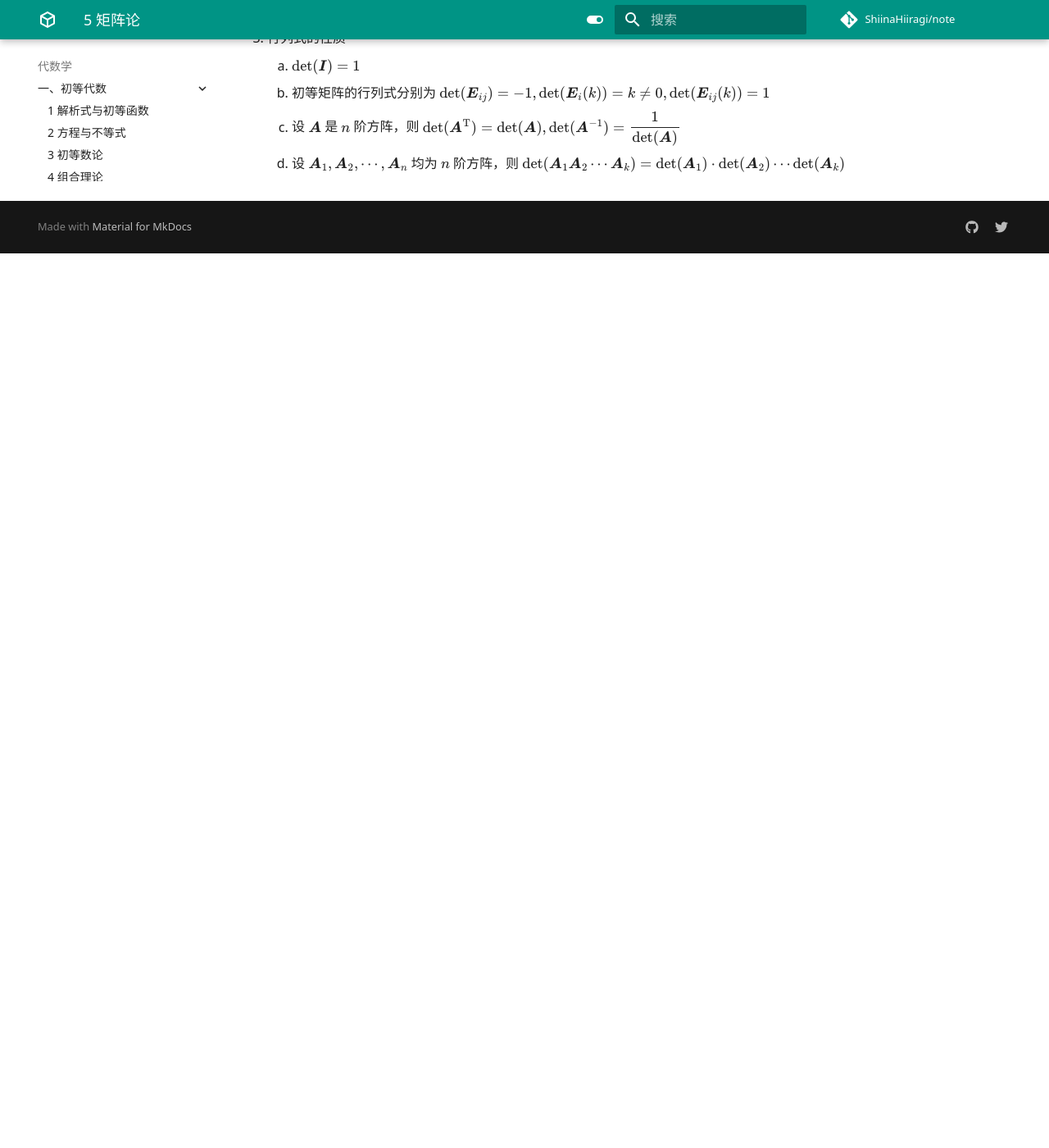
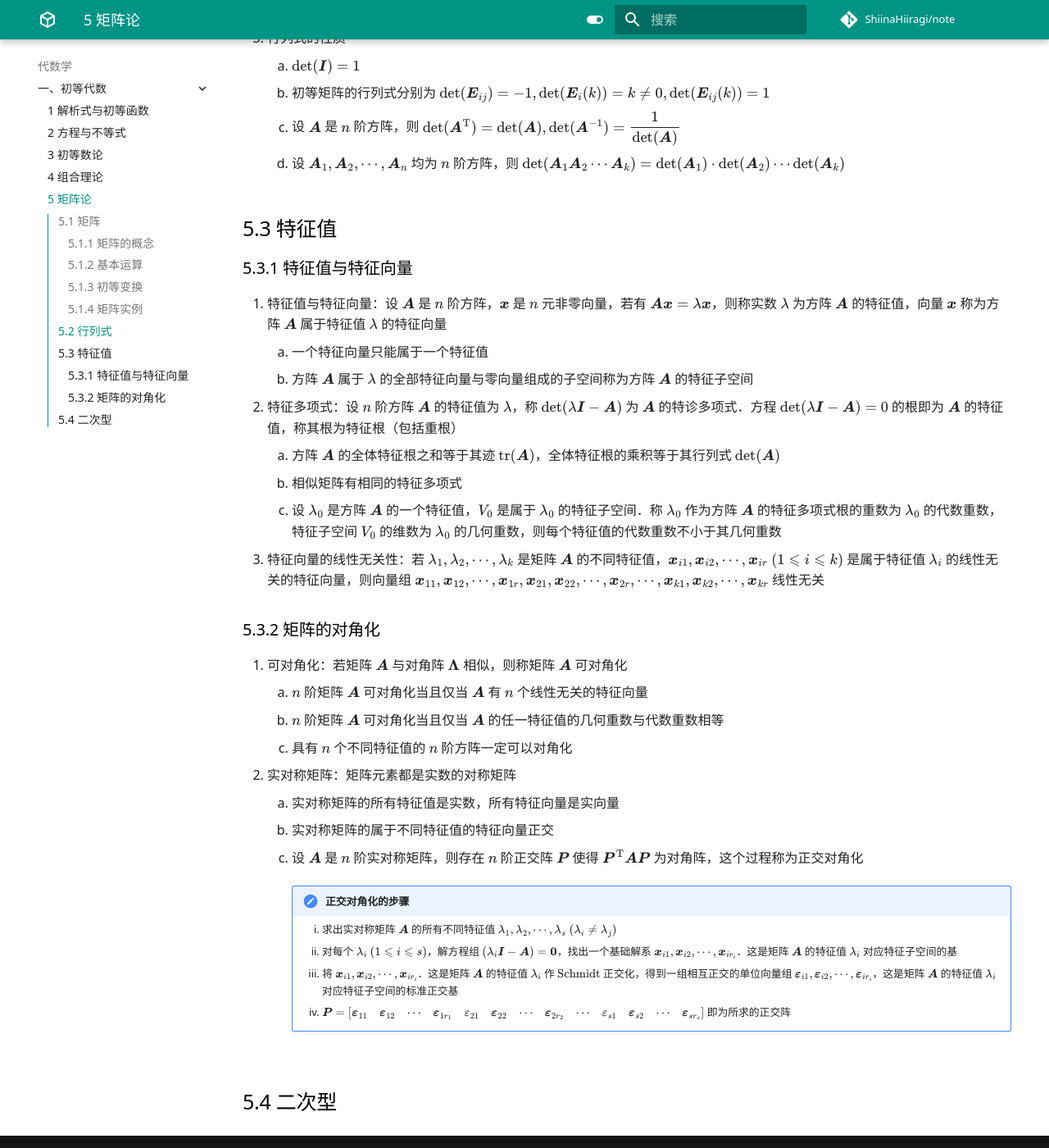
Before and after one commit to ShiinaHiiragi/note, an MkDocs documentation site: the page built from docs/alg/elem/mat.md, in a window 1280 px wide and 1400 px high, scrolled down 11762 px. Shown: the whole window at 82% size. Built offline with MkDocs 1.6.1 and Material for MkDocs 9.7.7, drawn with Linux system fonts in a browser that asks for light colours; comment, search, counter and statistics services are not loaded; before the commit the page ends 12071 px from its top, so only the background shows below that; some of the changed text lies outside the part shown.

Commit message:
add feat

```diff
--- a/docs/alg/elem/mat.md
+++ b/docs/alg/elem/mat.md
@@ -597,3 +597,32 @@
     2. 初等矩阵的行列式分别为 $\mathrm{det}(\boldsymbol E_{ij}) = -1, \mathrm{det}(\boldsymbol E_i(k)) = k \neq 0, \mathrm{det}(\boldsymbol E_{ij}(k)) = 1$
     3. 设 $\boldsymbol A$ 是 $n$ 阶方阵，则 $\mathrm{det}(\boldsymbol A^{\mathrm T}) = \mathrm{det}(\boldsymbol A), \mathrm{det}(\boldsymbol A^{-1}) = \dfrac{1}{\mathrm{det}(\boldsymbol A)}$
     4. 设 $\boldsymbol A_1, \boldsymbol A_2, \cdots, \boldsymbol A_n$ 均为 $n$ 阶方阵，则 $\mathrm{\det}(\boldsymbol A_1 \boldsymbol A_2 \cdots \boldsymbol A_k) = \mathrm{det}(\boldsymbol A_1) \cdot \mathrm{det}(\boldsymbol A_2) \cdots \mathrm{det}(\boldsymbol A_k)$
+
+## 5.3 特征值
+### 5.3.1 特征值与特征向量
+1. 特征值与特征向量：设 $\boldsymbol A$ 是 $n$ 阶方阵，$\boldsymbol x$ 是 $n$ 元非零向量，若有 $\boldsymbol{Ax} = \lambda \boldsymbol x$，则称实数 $\lambda$ 为方阵 $\boldsymbol A$ 的特征值，向量 $\boldsymbol x$ 称为方阵 $\boldsymbol A$ 属于特征值 $\lambda$ 的特征向量
+    1. 一个特征向量只能属于一个特征值
+    2. 方阵 $\boldsymbol A$ 属于 $\lambda$ 的全部特征向量与零向量组成的子空间称为方阵 $\boldsymbol A$ 的特征子空间
+2. 特征多项式：设 $n$ 阶方阵 $\boldsymbol A$ 的特征值为 $\lambda$，称 $\mathrm{det}(\lambda \boldsymbol I - \boldsymbol A)$ 为 $\boldsymbol A$ 的特诊多项式．方程 $\mathrm{det}(\lambda \boldsymbol I - \boldsymbol A) = 0$ 的根即为 $\boldsymbol A$ 的特征值，称其根为特征根（包括重根）
+    1. 方阵 $\boldsymbol A$ 的全体特征根之和等于其迹 $\mathrm{tr}(\boldsymbol A)$，全体特征根的乘积等于其行列式 $\mathrm{det}(\boldsymbol A)$
+    2. 相似矩阵有相同的特征多项式
+    3. 设 $\lambda_0$ 是方阵 $\boldsymbol A$ 的一个特征值，$V_0$ 是属于 $\lambda_0$ 的特征子空间．称 $\lambda_0$ 作为方阵 $\boldsymbol A$ 的特征多项式根的重数为 $\lambda_0$ 的代数重数，特征子空间 $V_0$ 的维数为 $\lambda_0$ 的几何重数，则每个特征值的代数重数不小于其几何重数
+3. 特征向量的线性无关性：若 $\lambda_1, \lambda_2, \cdots, \lambda_k$ 是矩阵 $\boldsymbol A$ 的不同特征值，$\boldsymbol x_{i1}, \boldsymbol x_{i2}, \cdots, \boldsymbol x_{ir} \ (1 \leqslant i \leqslant k)$ 是属于特征值 $\lambda_i$ 的线性无关的特征向量，则向量组 $\boldsymbol x_{11}, \boldsymbol x_{12}, \cdots, \boldsymbol x_{1r}, \boldsymbol x_{21}, \boldsymbol x_{22}, \cdots, \boldsymbol x_{2r}, \cdots, \boldsymbol x_{k1}, \boldsymbol x_{k2}, \cdots, \boldsymbol x_{kr}$ 线性无关
+
+### 5.3.2 矩阵的对角化
+1. 可对角化：若矩阵 $\boldsymbol A$ 与对角阵 $\boldsymbol \Lambda$ 相似，则称矩阵 $\boldsymbol A$ 可对角化
+    1. $n$ 阶矩阵 $\boldsymbol A$ 可对角化当且仅当 $\boldsymbol A$ 有 $n$ 个线性无关的特征向量
+    2. $n$ 阶矩阵 $\boldsymbol A$ 可对角化当且仅当 $\boldsymbol A$ 的任一特征值的几何重数与代数重数相等
+    3. 具有 $n$ 个不同特征值的 $n$ 阶方阵一定可以对角化
+2. 实对称矩阵：矩阵元素都是实数的对称矩阵
+    1. 实对称矩阵的所有特征值是实数，所有特征向量是实向量
+    2. 实对称矩阵的属于不同特征值的特征向量正交
+    3. 设 $\boldsymbol A$ 是 $n$ 阶实对称矩阵，则存在 $n$ 阶正交阵 $\boldsymbol P$ 使得 $\boldsymbol P^{\mathrm T} \boldsymbol{AP}$ 为对角阵，这个过程称为正交对角化
+
+        !!! note "正交对角化的步骤"
+            1. 求出实对称矩阵 $\boldsymbol A$ 的所有不同特征值 $\lambda_1, \lambda_2, \cdots, \lambda_s \ (\lambda_i \neq \lambda_j)$
+            2. 对每个 $\lambda_i \ (1 \leqslant i \leqslant s)$，解方程组 $(\lambda_i \boldsymbol I - \boldsymbol A) = \boldsymbol 0$，找出一个基础解系 $\boldsymbol x_{i1}, \boldsymbol x_{i2}, \cdots, \boldsymbol x_{ir_i}$．这是矩阵 $\boldsymbol A$ 的特征值 $\lambda_i$ 对应特征子空间的基
+            3. 将 $\boldsymbol x_{i1}, \boldsymbol x_{i2}, \cdots, \boldsymbol x_{ir_i}$．这是矩阵 $\boldsymbol A$ 的特征值 $\lambda_i$ 作 $\text{Schmidt}$ 正交化，得到一组相互正交的单位向量组 $\boldsymbol \varepsilon_{i1}, \boldsymbol \varepsilon_{i2}, \cdots, \boldsymbol \varepsilon_{ir_i}$，这是矩阵 $\boldsymbol A$ 的特征值 $\lambda_i$ 对应特征子空间的标准正交基
+            4. $\boldsymbol P = \begin{bmatrix} \boldsymbol \varepsilon_{11} & \boldsymbol \varepsilon_{12} & \cdots & \boldsymbol \varepsilon_{1r_1} & \varepsilon_{21} & \boldsymbol \varepsilon_{22} & \cdots & \boldsymbol \varepsilon_{2r_2} & \cdots & \varepsilon_{s1} & \boldsymbol \varepsilon_{s2} & \cdots & \boldsymbol \varepsilon_{sr_s} \\ \end{bmatrix}$ 即为所求的正交阵
+
+## 5.4 二次型
```
